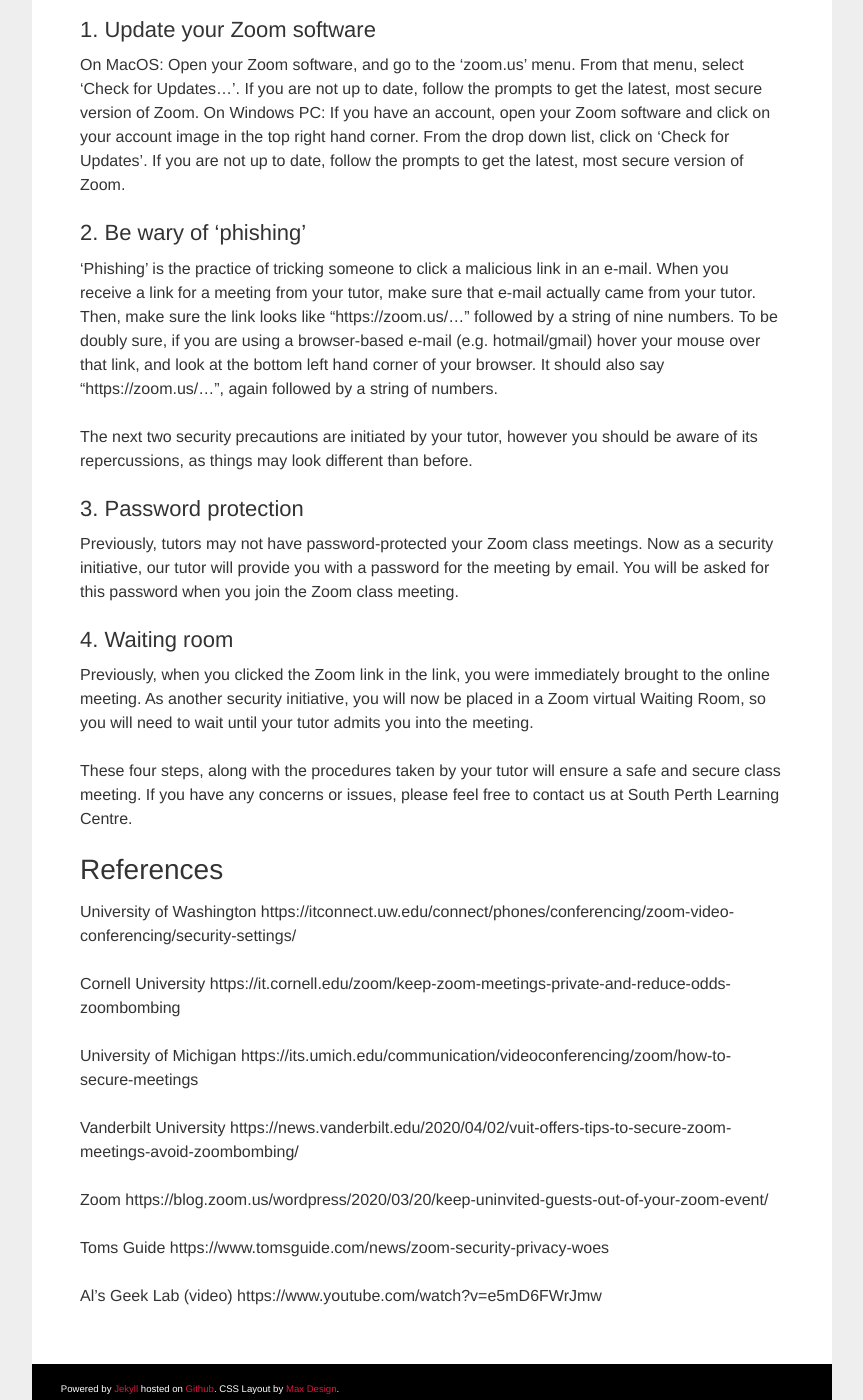
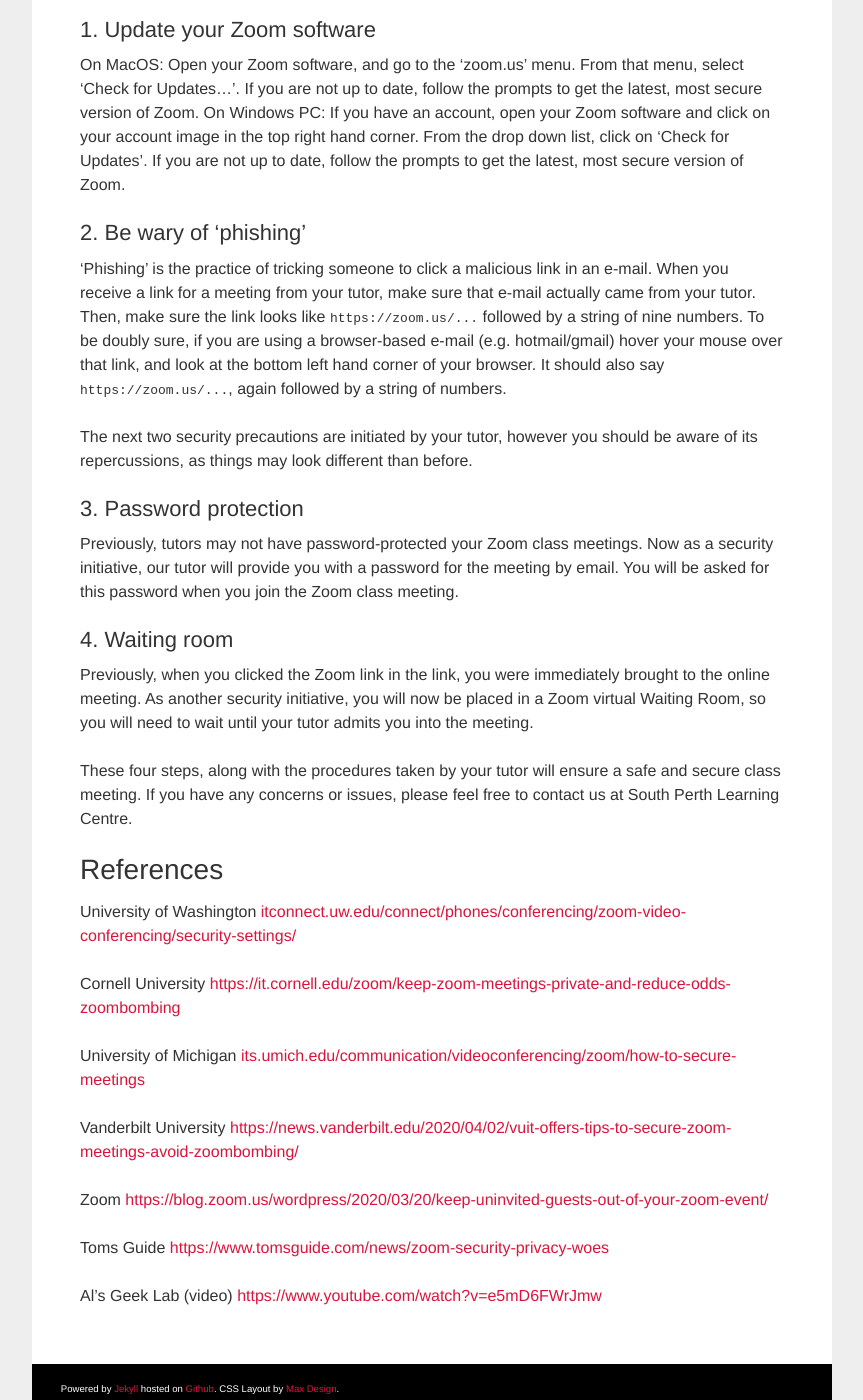
Before and after one commit to auxellbs/splconline.github.io, a Jekyll site: the page built from _posts/2020-04-07-student-zoom-security-settings.md, in a window 1280 px wide and 1400 px high, scrolled down 575 px. Shown: the whole window, without its empty margins (208-1071 px from the left). Built offline with Jekyll 4.4.1, drawn with Linux system fonts in a browser that asks for light colours; some of the changed lines change nothing that is shown; some of the changed text lies outside the part shown.

Commit message:
Update 2020-04-07-student-zoom-security-settings.md

```diff
--- a/_posts/2020-04-07-student-zoom-security-settings.md
+++ b/_posts/2020-04-07-student-zoom-security-settings.md
@@ -3,7 +3,7 @@
 title: "Student Zoom Security Settings"
 date: 2020-04-07
 ---
-*By Teresa Lukan, Didi Mudigdo and Susan Sands
+*By Teresa Lukan, Didi Mudigdo and Susan Sands*
 
 Feeling insecure about Zoom security? Fear not, it all comes down to your settings.
 
@@ -16,7 +16,7 @@
 On Windows PC: If you have an account, open your Zoom software and click on your account image in the top right hand corner.  From the drop down list, click on ‘Check for Updates’.  If you are not up to date, follow the prompts to get the latest, most secure version of Zoom.
 
 ### 2. Be wary of ‘phishing’
-‘Phishing’ is the practice of tricking someone to click a malicious link in an e-mail. When you receive a link for a meeting from your tutor, make sure that e-mail actually came from your tutor. Then, make sure the link looks like “https://zoom.us/...” followed by a string of nine numbers. To be doubly sure, if you are using a browser-based e-mail (e.g. hotmail/gmail) hover your mouse over that link, and look at the bottom left hand corner of your browser. It should also say “https://zoom.us/...”, again followed by a string of numbers.
+‘Phishing’ is the practice of tricking someone to click a malicious link in an e-mail. When you receive a link for a meeting from your tutor, make sure that e-mail actually came from your tutor. Then, make sure the link looks like `https://zoom.us/...` followed by a string of nine numbers. To be doubly sure, if you are using a browser-based e-mail (e.g. hotmail/gmail) hover your mouse over that link, and look at the bottom left hand corner of your browser. It should also say `https://zoom.us/...`, again followed by a string of numbers.
 
 The next two security precautions are initiated by your tutor, however you should be aware of its repercussions, as things may look different than before.
 
@@ -31,22 +31,22 @@
 ## References
 
 University of Washington
-https://itconnect.uw.edu/connect/phones/conferencing/zoom-video-conferencing/security-settings/
+[itconnect.uw.edu/connect/phones/conferencing/zoom-video-conferencing/security-settings/](https://itconnect.uw.edu/connect/phones/conferencing/zoom-video-conferencing/security-settings/)
 
 Cornell University
-https://it.cornell.edu/zoom/keep-zoom-meetings-private-and-reduce-odds-zoombombing
+[https://it.cornell.edu/zoom/keep-zoom-meetings-private-and-reduce-odds-zoombombing](https://it.cornell.edu/zoom/keep-zoom-meetings-private-and-reduce-odds-zoombombing)
 
 University of Michigan
-https://its.umich.edu/communication/videoconferencing/zoom/how-to-secure-meetings
+[its.umich.edu/communication/videoconferencing/zoom/how-to-secure-meetings](https://its.umich.edu/communication/videoconferencing/zoom/how-to-secure-meetings)
 
 Vanderbilt University
-https://news.vanderbilt.edu/2020/04/02/vuit-offers-tips-to-secure-zoom-meetings-avoid-zoombombing/
+[https://news.vanderbilt.edu/2020/04/02/vuit-offers-tips-to-secure-zoom-meetings-avoid-zoombombing/](https://news.vanderbilt.edu/2020/04/02/vuit-offers-tips-to-secure-zoom-meetings-avoid-zoombombing/)
 
 Zoom
-https://blog.zoom.us/wordpress/2020/03/20/keep-uninvited-guests-out-of-your-zoom-event/
+[https://blog.zoom.us/wordpress/2020/03/20/keep-uninvited-guests-out-of-your-zoom-event/](https://blog.zoom.us/wordpress/2020/03/20/keep-uninvited-guests-out-of-your-zoom-event/)
 
 Toms Guide
-https://www.tomsguide.com/news/zoom-security-privacy-woes
+[https://www.tomsguide.com/news/zoom-security-privacy-woes](https://www.tomsguide.com/news/zoom-security-privacy-woes)
 
 Al’s Geek Lab (video)
-https://www.youtube.com/watch?v=e5mD6FWrJmw
+[https://www.youtube.com/watch?v=e5mD6FWrJmw](https://www.youtube.com/watch?v=e5mD6FWrJmw)
```
